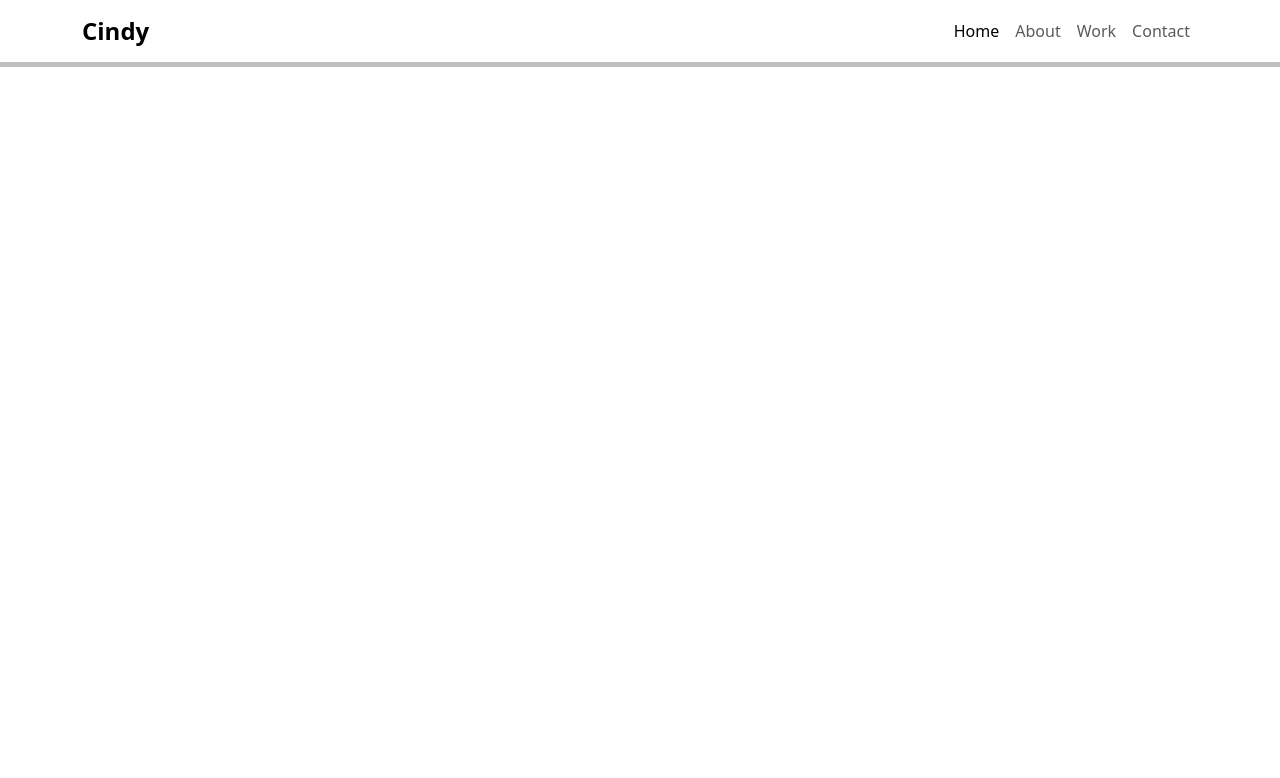
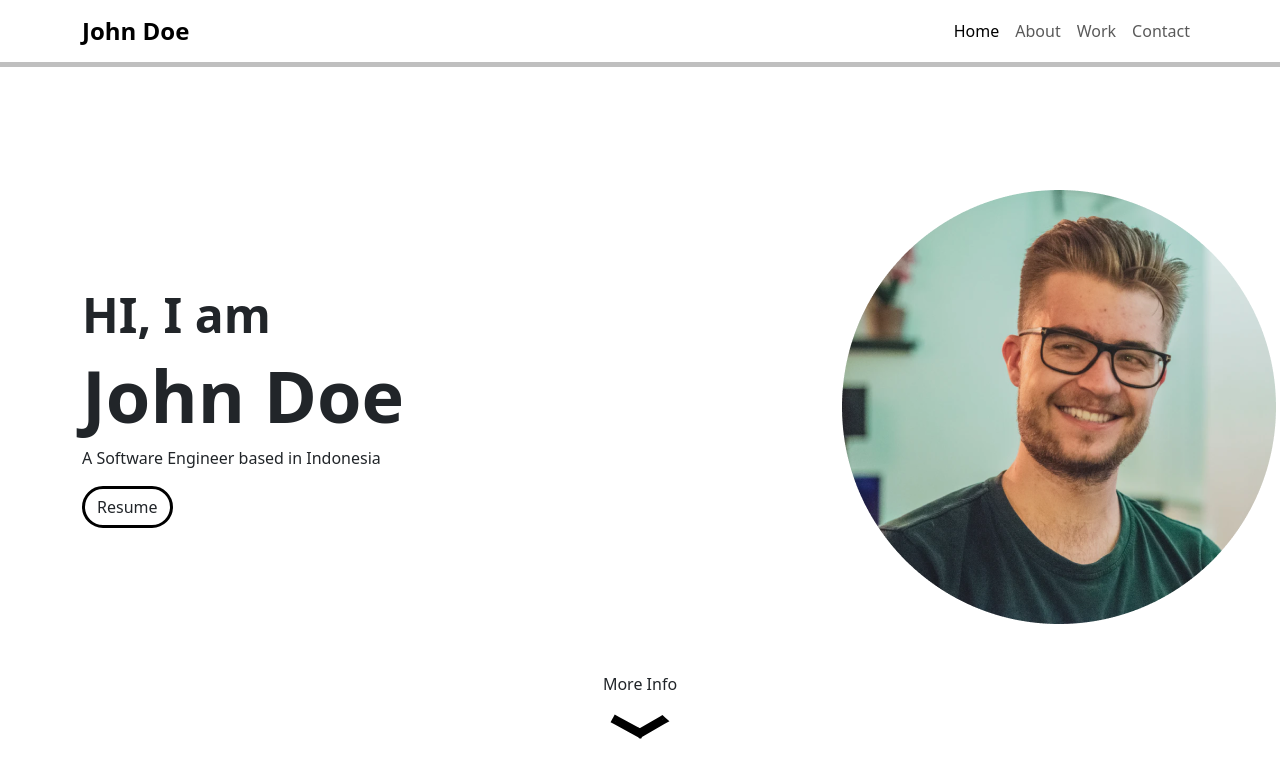
Before and after one commit to cinndya/Portfolio_Template, a plain HTML site: page index.html in a window 1280 px wide. Drawn offline with nearby package versions, Linux system fonts and the light colour scheme.

Commit message:
feat: home

```diff
--- a/index.html
+++ b/index.html
@@ -16,7 +16,7 @@
     <nav class="navbar navbar-expand-lg">
         <div class="container">
             <!-- fs (font size), fw (font weight) -->
-          <a class="navbar-brand fs-4 fw-bold" href="#">Cindy</a>
+          <a class="navbar-brand fs-4 fw-bold" href="#">John Doe</a>
           <button class="navbar-toggler" type="button" data-bs-toggle="collapse" data-bs-target="#navbarNav" aria-controls="navbarNav" aria-expanded="false" aria-label="Toggle navigation">
             <span class="navbar-toggler-icon"></span>
           </button>
@@ -24,7 +24,7 @@
             <!-- ms-auto: margin-start (untuk memberikan space ke sebelah kanannya) -->
             <ul class="navbar-nav ms-auto">
               <li class="nav-item">
-                <a class="nav-link active" aria-current="page" href="#">Home</a>
+                <a class="nav-link active" aria-current="page" href="#home">Home</a>
               </li>
               <li class="nav-item">
                 <a class="nav-link" href="#">About</a>
@@ -40,6 +40,23 @@
         </div>
       </nav>
 
+      <section id="home" class="home container">
+          <div class="row d-flex align-items-center">
+            <div class="col-8">
+              <h3 class="fw-semibold">HI, I am</h3>
+              <h1 class="fw-bold">John Doe</h1>
+              <p>A Software Engineer based in Indonesia</p>
+              <a class="btn button" href="images/potrait.png" download>Resume</a>
+            </div>
+            <div class="col-4">
+              <img src="images/potrait.png" alt="Potrait">
+            </div>
+          </div>
+          <div class="arrow w-100 d-flex align-items-center flex-column mt-5">
+            <a class="text-decoration-none text-dark" href="#about">More Info</a>
+            <img id="arrow" class="mt-2" src="images/arrow.svg" alt="arrow">
+          </div>
+      </section>
 
     <!-- Javascript -->
     <script src="https://cdn.jsdelivr.net/npm/@popperjs/core@2.11.8/dist/umd/popper.min.js" integrity="sha384-I7E8VVD/ismYTF4hNIPjVp/Zjvgyol6VFvRkX/vR+Vc4jQkC+hVqc2pM8ODewa9r" crossorigin="anonymous"></script>
--- a/style.css
+++ b/style.css
@@ -7,3 +7,44 @@
     background-color: white;
     box-shadow: 0 0 0 5px rgba(0, 0, 0, 0.25);
 }
+
+section {
+    padding-top: 128px;
+}
+
+.home h1 {
+    font-size: 72px;
+}
+
+.home h3 {
+    font-size: 48px;
+}
+
+.btn.button {
+    border: 3px solid black;
+    border-radius: 24px;
+}
+
+.btn.button:hover {
+    border: 3px solid black;
+    background-color: black;
+    color: white;
+}
+
+.home .arrow img {
+    width: 60px;
+}
+
+#arrow {
+    animation: 2s upDown infinite;
+}
+
+@keyframes upDown {
+    0%{
+        transform: translateY(0);
+    }50%{
+        transform: translateY(10px);
+    }100%{
+        transform: translateY(0);
+    }
+}
```
